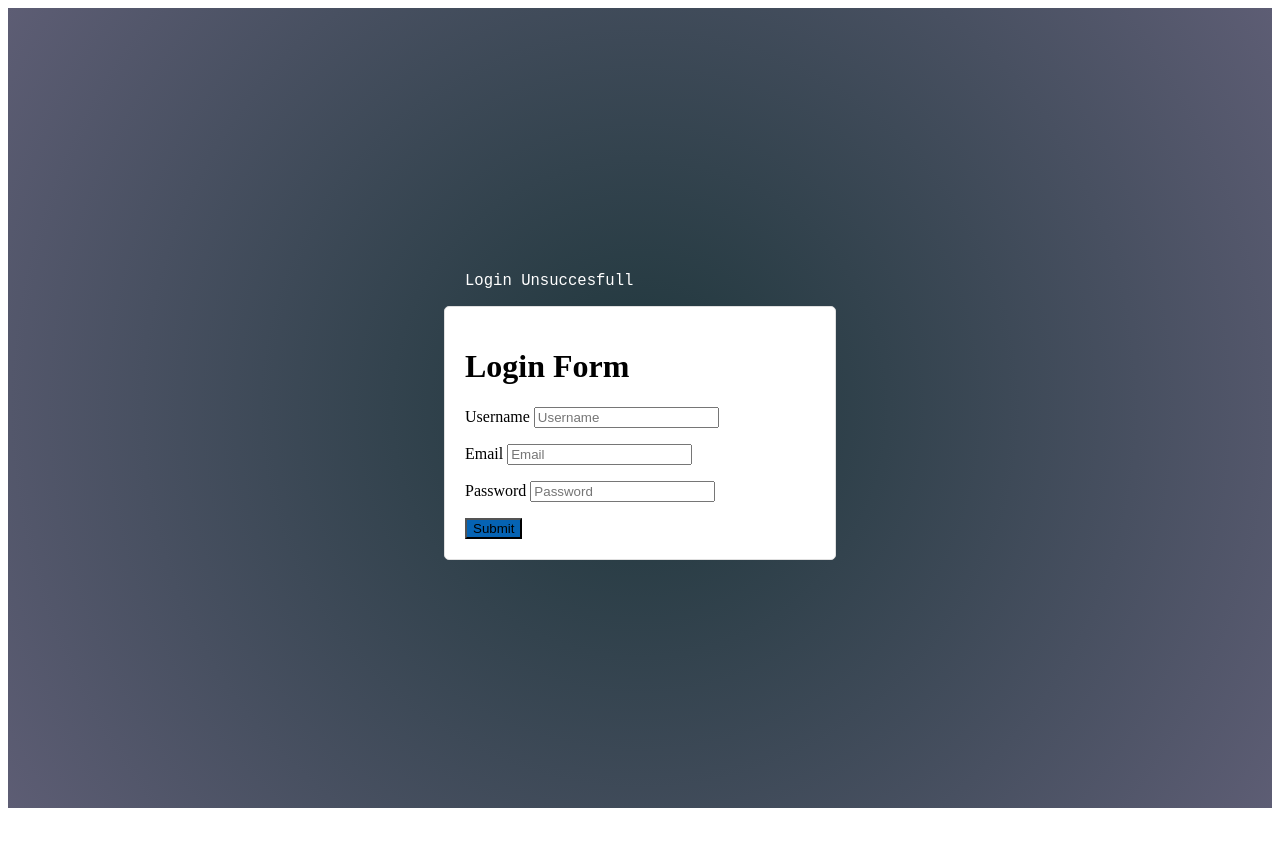
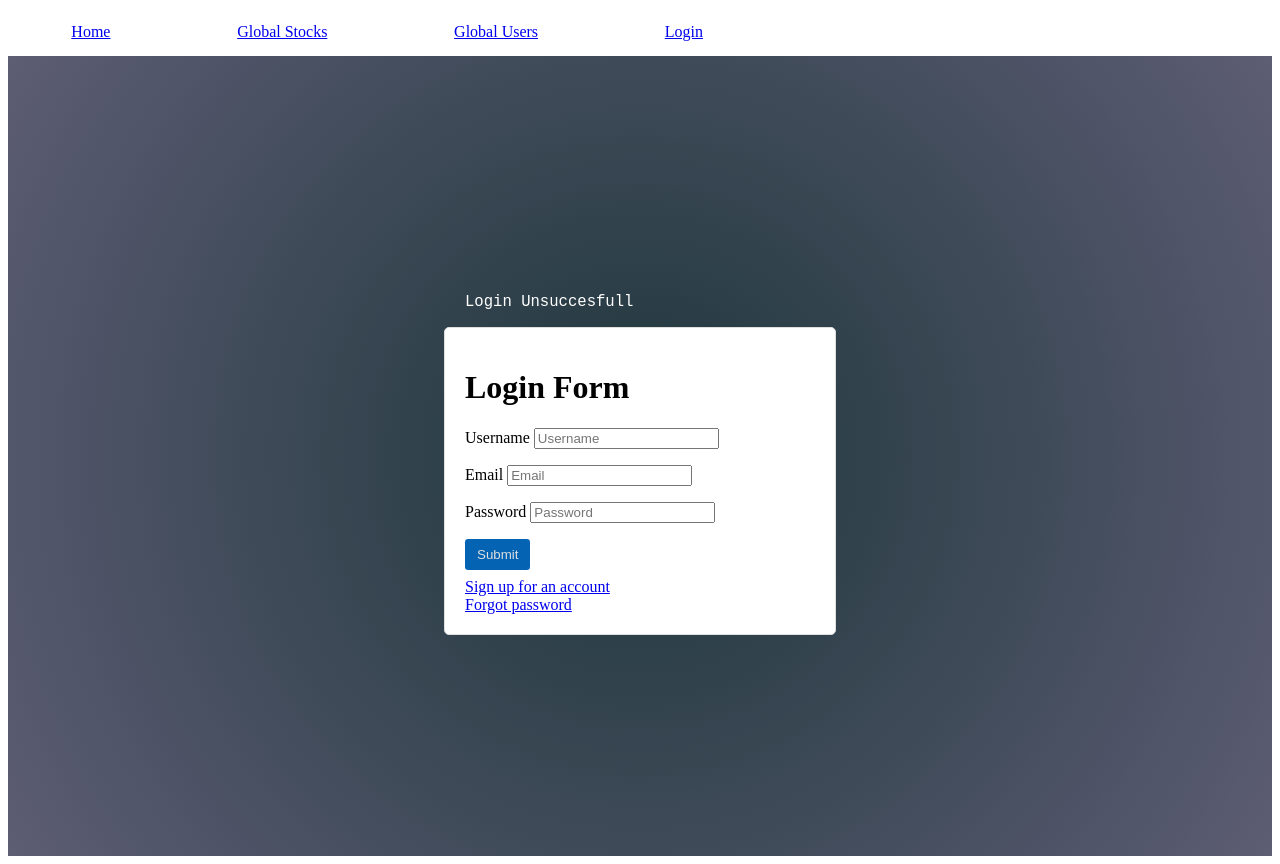
Before and after one commit to CS-407/Investogram-Frontend, a Next.js app: page /auth/login in a window 1280 px wide. Before the commit the page ends 816 px from the top, so only its background shows below. Built offline with nearby package versions, Linux system fonts and the light colour scheme.

Commit message:
added navbar and logout functionality

```diff
--- a/src/app/auth/authStyles.css
+++ b/src/app/auth/authStyles.css
@@ -20,6 +20,7 @@
 	width: 100%;
 	margin: auto;
 }
+
 .container > form {
 	width: 70%;
 	border: 1px solid #dfdfdf;
@@ -27,6 +28,7 @@
 	border-radius: 5px;
 	background: #fff;
 }
+
 pre {
 	width: 70%;
 	color: #fff;
@@ -34,8 +36,26 @@ pre {
 }
 
 button {
+	padding: 0.5rem 0.75rem;
 	background: #0563b4 !important;
+	color: #dfdfdf;
+	border: #0563b4;
+	border-radius: 0.2rem;
 }
+
+button:hover {
+	cursor: pointer;
+	background: #dfdfdf !important;
+	color: #0563b4;
+}
+
 p {
 	color: red;
 }
+
+.linkContainer {
+	display: flex;
+	flex-direction: column;
+	margin-top: 0.5rem;
+	justify-content: space-between;
+}
--- a/src/app/auth/login/page.tsx
+++ b/src/app/auth/login/page.tsx
@@ -4,6 +4,7 @@ import { useState, useEffect, useContext } from "react";
 import AuthContext from "@/context/AuthContext";
 import { useRouter } from "next/navigation";
 import "../authStyles.css";
+import Link from "next/link";
 
 interface Fields {
 	username: string;
@@ -127,6 +128,10 @@ function Login() {
 						</div>
 						<p>{formErrors.password}</p>
 						<button className="fluid ui button blue">Submit</button>
+						<div className="linkContainer">
+							<Link href={"/auth/signup"}>Sign up for an account</Link>
+							<Link href={"/auth/forgotpass"}>Forgot password</Link>
+						</div>
 					</div>
 				</form>
 			</div>
--- a/src/app/auth/signup/page.tsx
+++ b/src/app/auth/signup/page.tsx
@@ -7,6 +7,7 @@ import AuthContext from "@/context/AuthContext";
 
 import "../authStyles.css";
 import { NextPage } from "next";
+import Link from "next/link";
 
 interface Fields {
 	username: string;
@@ -151,6 +152,9 @@ const SignUp: NextPage = () => {
 						</div>
 						<p>{formErrors.password2}</p>
 						<button className="fluid ui button blue">Submit</button>
+						<div className="linkContainer">
+							<Link href={"/auth/login"}>Already have an account</Link>
+						</div>
 					</div>
 				</form>
 			</div>
--- a/src/app/layout.tsx
+++ b/src/app/layout.tsx
@@ -1,17 +1,21 @@
-'use client';
+"use client";
 
-import { AuthContextProvider } from '../context/AuthContext';
+import Navbar from "@/components/navbar/navbar";
+import { AuthContextProvider } from "../context/AuthContext";
 
 export default function RootLayout({
 	children,
 }: {
-  children: React.ReactNode
+	children: React.ReactNode;
 }) {
 	return (
 		<html>
 			<AuthContextProvider>
-        <body>{children}</body>
+				<body>
+					<Navbar />
+					{children}
+				</body>
 			</AuthContextProvider>
 		</html>
-  )
+	);
 }
--- /dev/null
+++ b/src/components/navbar/navStyles.css
@@ -0,0 +1,27 @@
+.navbar {
+	padding-top: 15px;
+	padding-bottom: 15px;
+	width: 100%;
+	display: flex;
+	flex-direction: row;
+	justify-content: space-between;
+	align-items: center;
+	position: sticky;
+	top: 0;
+}
+
+.navigation {
+	width: 60%;
+	display: flex;
+	flex-direction: row;
+	justify-content: space-around;
+	justify-items: left;
+}
+
+.logoutBtn {
+    padding: 0.5rem 0.75rem;
+	background: #0563b4;
+	color: #dfdfdf;
+	border: #0563b4;
+	border-radius: 0.2rem;
+}
--- /dev/null
+++ b/src/components/navbar/navbar.tsx
@@ -0,0 +1,34 @@
+"use client";
+
+import Link from "next/link";
+import React, { useContext } from "react";
+import { useRouter } from 'next/navigation';
+
+import AuthContext from "@/context/AuthContext";
+
+import './navStyles.css';
+
+const Navbar = () => {
+    const authCtx = useContext(AuthContext);
+	const router = useRouter();
+
+	return (
+		<nav className="navbar">
+			<div className="navigation">
+				<Link href={"/"}>Home</Link>
+				<Link href={"/globalstocks"}>Global Stocks</Link>
+				<Link href={"/globalusers"}>Global Users</Link>
+				{
+                    authCtx.isAuth ?
+                    <button className="logoutBtn" onClick={() => {
+						authCtx.logout();
+						router.push("/auth/login");
+					}}>Logout</button> :
+                    <Link href={"/auth/login"}>Login</Link>
+                }
+			</div>
+		</nav>
+	);
+};
+
+export default Navbar;
--- a/src/context/AuthContext.tsx
+++ b/src/context/AuthContext.tsx
@@ -75,12 +75,11 @@ export const AuthContextProvider = (props: React.PropsWithChildren<{}>) => {
 
     const logoutHandler = async () => {
         localStorage.removeItem("token");
-
         setState({
             isAuth: false,
             user: null,
             token: null
-        })
+        });
     }
 
     return (
```
Lines whose indentation alone changed are shown as unchanged.
